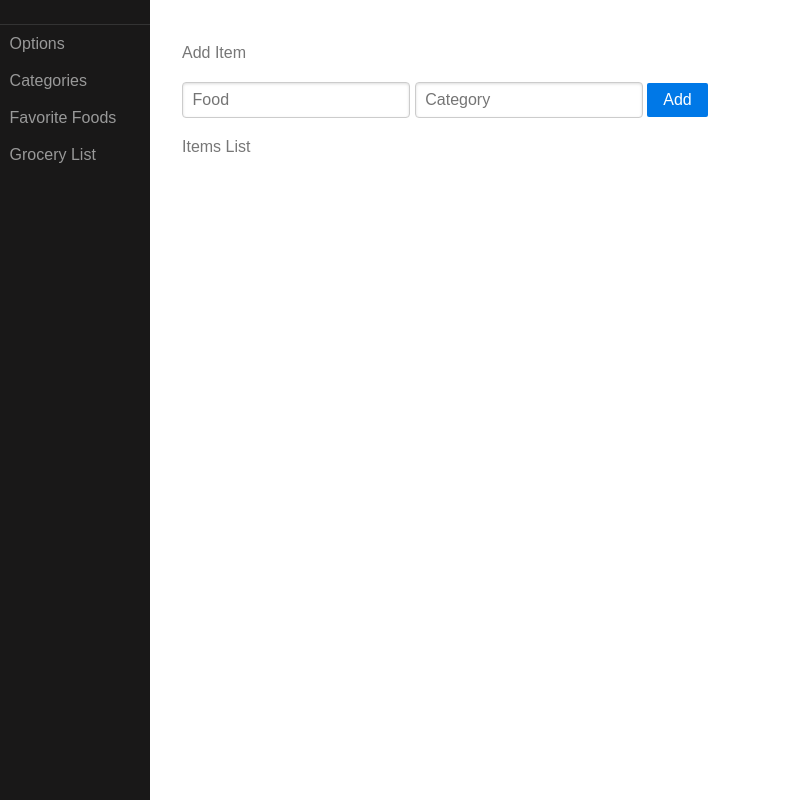
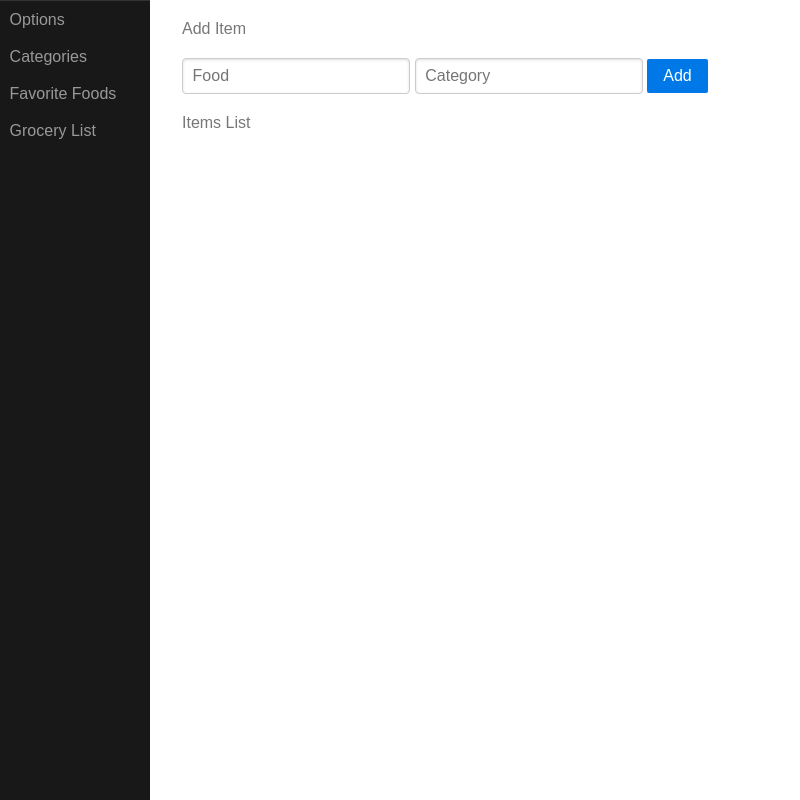
Before and after one commit to stardustsuperwizard/MyGroceryList, an Electron app: page app/index.html in a window 800 px wide. Drawn offline with Linux system fonts and the light colour scheme.

Commit message:
adding standard title bar
removed the title bar because it does not work with pure.css

```diff
--- a/app/index.html
+++ b/app/index.html
@@ -10,12 +10,12 @@
     <link rel="stylesheet" href="css/pure-min.css">
     <link rel="stylesheet" href="css/layouts/side-menu.css">
     <style>
-        #titlebar {
+        /* #titlebar {
             -webkit-app-region: drag;
             height: 24px;
             padding: none;
             margin: 0px;
-        }
+        } */
 
         .l-box {
             padding: 1em;
@@ -91,7 +91,7 @@
 </head>
 <!-- <body style="-webkit-app-region: drag"> -->
 <body>
-    <div id="titlebar"></div>
+    <!-- <div id="titlebar"></div> -->
     <div id="app"></div>
     <script>
         // router.js
--- a/app/js/components/menu.js
+++ b/app/js/components/menu.js
@@ -1,7 +1,7 @@
 const componentMenu = Vue.component('c-menu', {
     template: `
     <div>
-        <div id="titlebar"></div>
+        <!--<div id="titlebar"></div>-->
         <div class="pure-menu">
             <ul class="pure-menu-list">
 
--- a/main.js
+++ b/main.js
@@ -21,7 +21,7 @@ function createWindow () {
     mainWindow = new BrowserWindow({
         width: 800,
         height: 600,
-        titleBarStyle: 'hidden',
+        // titleBarStyle: 'hidden',
         webPreferences: {
             nodeIntegration: true,
             preload: path.join(__dirname, 'preload.js')
```
